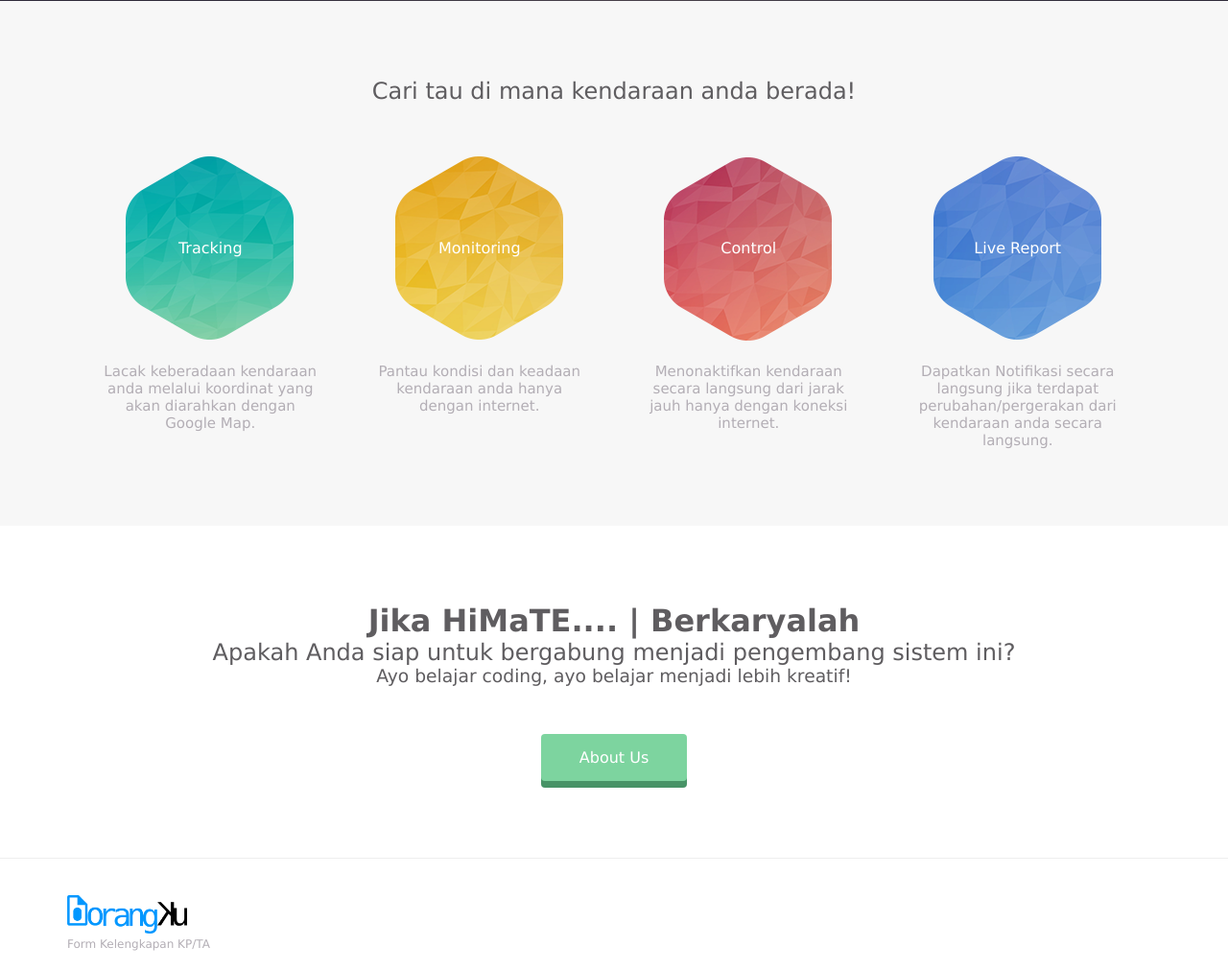
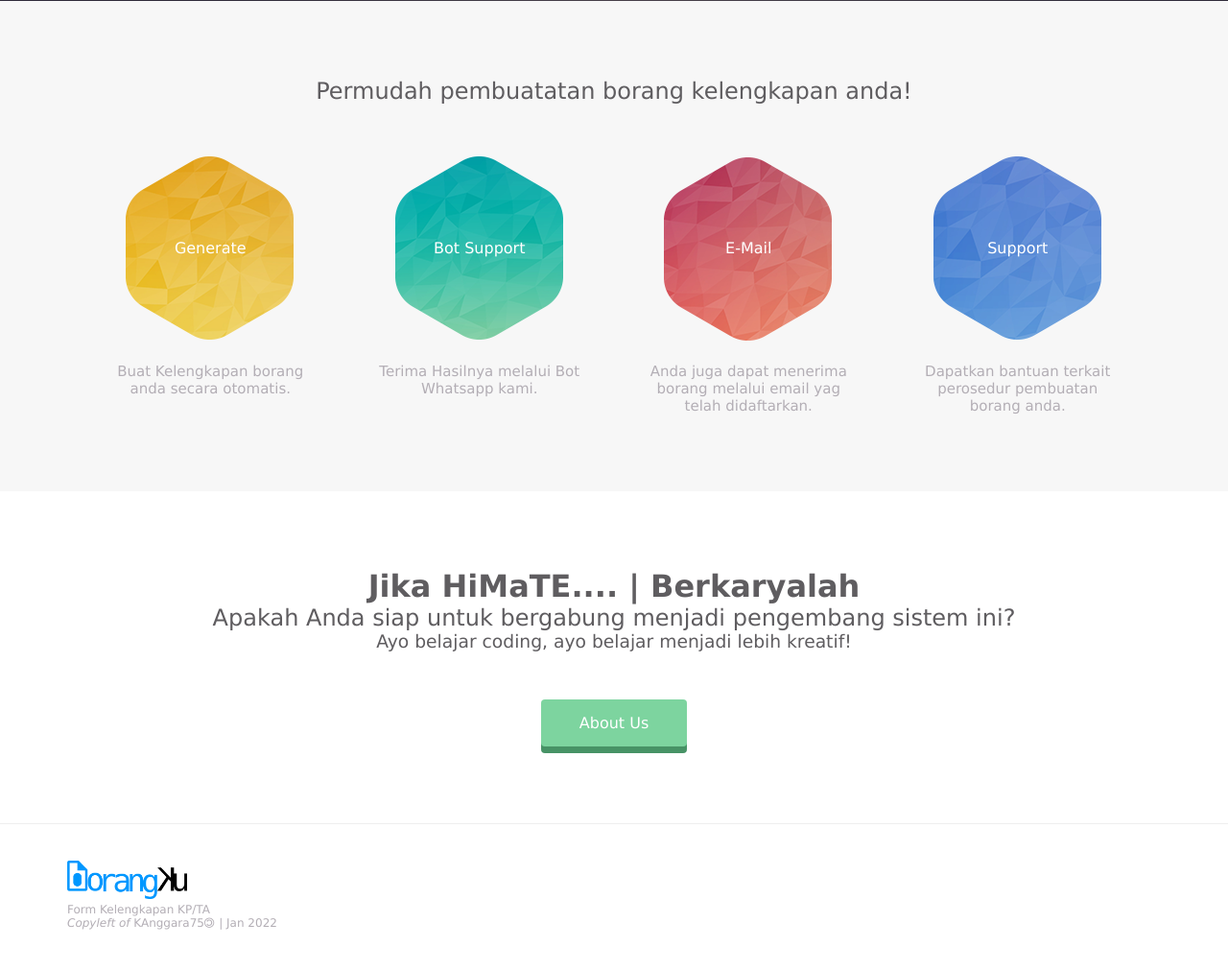
Before and after one commit to teuinsuska/borangku, a CodeIgniter 4 app: template app/Views/landing/index.php in a window 1280 px wide. Shown: the part 664-1675 px from the top of the page at 96% size. After the commit the page ends 1633 px from the top, so only its background shows below. Run offline with PHP 8.4 and a stand-in for CodeIgniter, Linux system fonts and the light colour scheme; the template is opened without the code that fills it, so the values that code supplies are empty; some libraries are stand-ins or nearby versions.

Commit message:
update: landing page

```diff
--- a/app/Views/landing/index.php
+++ b/app/Views/landing/index.php
@@ -47,36 +47,36 @@
   <div class="lesson-wrapper">
     <div class="container">
       <div class="heading">
-        <h2>Cari tau di mana kendaraan anda berada!</h2>
+        <h2>Permudah pembuatatan borang kelengkapan anda!</h2>
       </div>
       <div class="lessons">
         <div class="lesson">
           <div class="lesson-icon">
-            <img src="<?= base_url('assets') ?>/img/html.png">
-            <p>Tracking</p>
+            <img src="<?= base_url('assets') ?>/img/jQuery.png">
+            <p>Generate</p>
           </div>
-          <p class="txt-contents">Lacak keberadaan kendaraan anda melalui koordinat yang akan diarahkan dengan Google Map.</p>
+          <p class="txt-contents">Buat Kelengkapan borang anda secara otomatis.</p>
         </div>
         <div class="lesson">
           <div class="lesson-icon">
-            <img src="<?= base_url('assets') ?>/img/jQuery.png">
-            <p>Monitoring</p>
+            <img src="<?= base_url('assets') ?>/img/html.png">
+            <p>Bot Support</p>
           </div>
-          <p class="txt-contents">Pantau kondisi dan keadaan kendaraan anda hanya dengan internet.</p>
+          <p class="txt-contents">Terima Hasilnya melalui Bot Whatsapp kami.</p>
         </div>
         <div class="lesson">
           <div class="lesson-icon">
             <img src="<?= base_url('assets') ?>/img/ruby.png">
-            <p>Control</p>
+            <p>E-Mail</p>
           </div>
-          <p class="txt-contents">Menonaktifkan kendaraan secara langsung dari jarak jauh hanya dengan koneksi internet.</p>
+          <p class="txt-contents">Anda juga dapat menerima borang melalui email yag telah didaftarkan.</p>
         </div>
         <div class="lesson">
           <div class="lesson-icon">
             <img src="<?= base_url('assets') ?>/img/php.png">
-            <p>Live Report</p>
+            <p>Support</p>
           </div>
-          <p class="txt-contents">Dapatkan Notifikasi secara langsung jika terdapat perubahan/pergerakan dari kendaraan anda secara langsung.</p>
+          <p class="txt-contents">Dapatkan bantuan terkait perosedur pembuatan borang anda.</p>
         </div>
         <div class="clear"></div>
       </div>
@@ -98,6 +98,7 @@
     <div class="container">
       <img src="<?= base_url('assets') ?>/img/logo-foot.png">
       <p>Form Kelengkapan KP/TA</p>
+      <p><i>Copyleft of</i> KAnggara75<i class="fa fa-copyright fa-flip-horizontal" aria-hidden="true"></i>| <?= date(' M Y'); ?></p>
     </div>
   </footer>
 </body>
```
